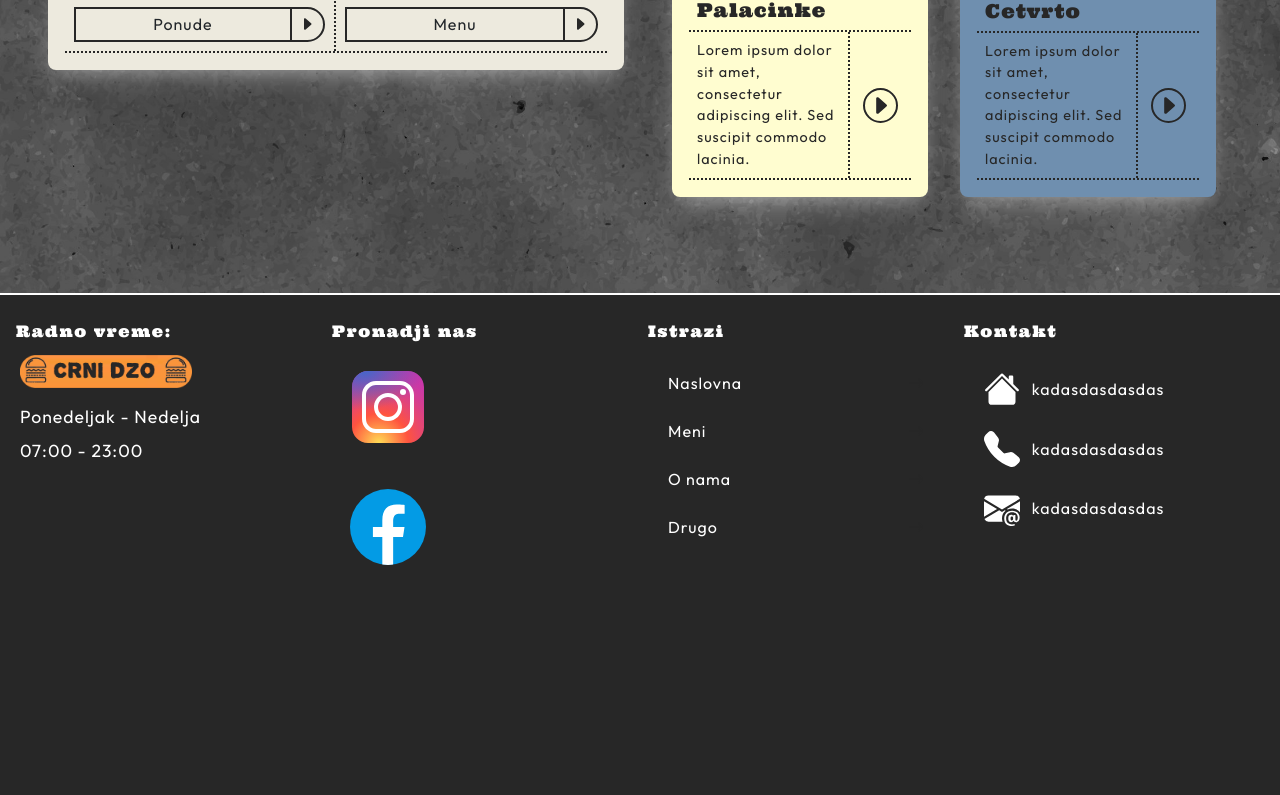
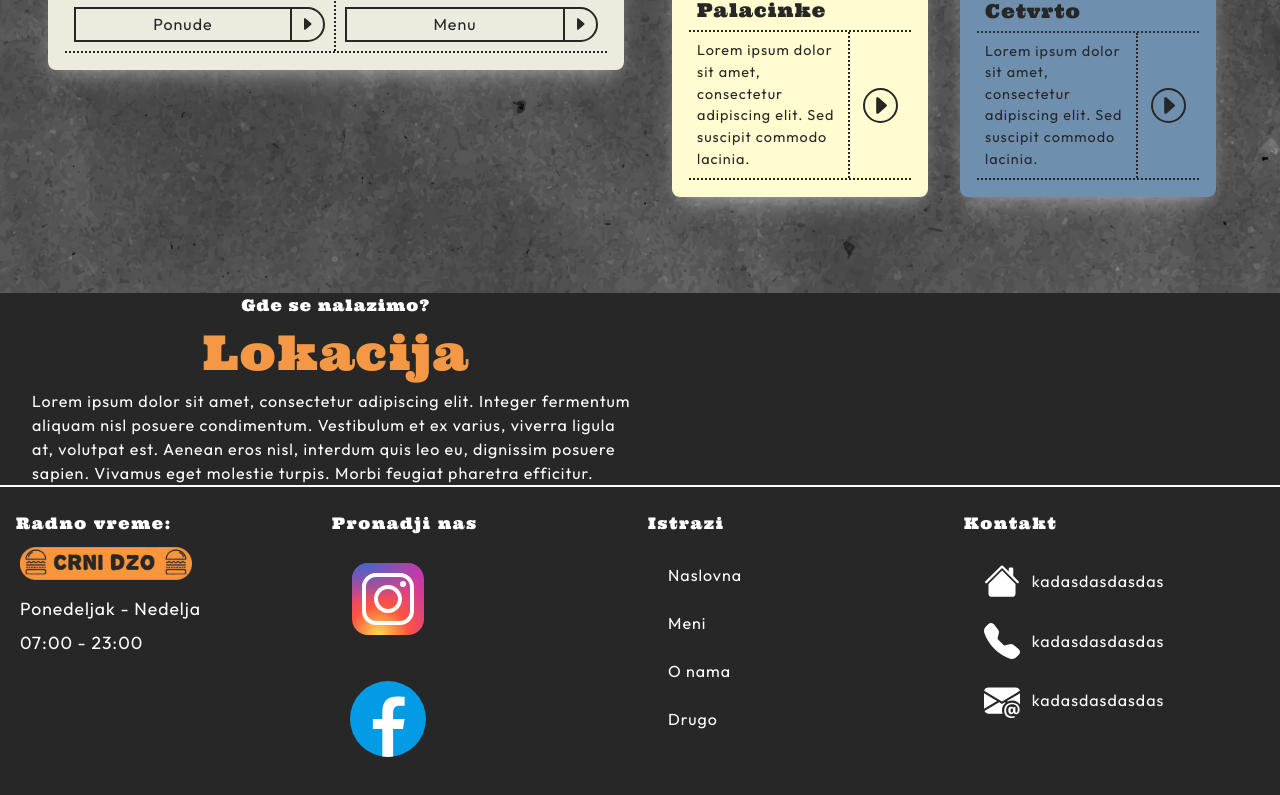
Before and after one commit to nikola-velemir/CrniDzo, a React (Vite) app: page / in a window 1280 px wide. Shown: the part 1628-2423 px from the top of the page. Before the commit the page ends 2235 px from the top, so only its background shows below. Built offline with nearby package versions, Linux system fonts and the light colour scheme.

Commit message:
[wip/feature] location section on homepage

```diff
--- a/src/App.css
+++ b/src/App.css
@@ -781,6 +781,34 @@ footer .footer-link-icon {
   font-family: "Ultra";
   letter-spacing: 2px;
 }
+.location-display {
+  color: #fff;
+  & > .row {
+    width: 95%;
+    margin: 0 auto;
+    & > div {
+      display: grid;
+      place-items: center;
+    }
+  }
+}
+.location-display-text {
+  text-align: center;
+  & .row > div {
+    &:first-child {
+      font-family: "Ultra";
+    }
+    &:nth-child(2) {
+      font-family: "Ultra";
+      font-size: 3rem;
+      color: #f59846;
+    }
+    &:nth-child(n + 3) {
+      text-align: left;
+    }
+  }
+}
+
 @media only screen and (max-width: 990px) {
   .navbar.navbar-expand-lg > .container-fluid {
     width: 100%;
--- /dev/null
+++ b/src/Components/Displays/LocationDisplay/LocationDisplay.tsx
@@ -0,0 +1,26 @@
+const LocationDisplay = () => {
+  return (
+    <div className="containter-fluid location-display">
+      <div className="row">
+        <div className="col-lg-6 col-md-12 col-sm-12 col-xs-12">
+          <div className="location-display-text">
+            <div className="row ">
+              <div className="col-12">Gde se nalazimo?</div>
+              <div className="col-12">Lokacija</div>
+              <div className="col-12">
+                Lorem ipsum dolor sit amet, consectetur adipiscing elit. Integer
+                fermentum aliquam nisl posuere condimentum. Vestibulum et ex
+                varius, viverra ligula at, volutpat est. Aenean eros nisl,
+                interdum quis leo eu, dignissim posuere sapien. Vivamus eget
+                molestie turpis. Morbi feugiat pharetra efficitur.
+              </div>
+            </div>
+          </div>
+        </div>
+        <div className="col-lg-6 col-md-12 col-sm-12 col-xs-12"></div>
+      </div>
+    </div>
+  );
+};
+
+export default LocationDisplay;
--- a/src/Components/Displays/MenuDisplay.tsx
+++ b/src/Components/Displays/MenuDisplay/MenuDisplay.tsx
@@ -1,4 +1,4 @@
-import texture from "../../assets/textures/papertexture.jpg";
+import texture from "../../../assets/textures/papertexture.jpg";
 import MenuDisplayContent from "./SubComponents/MenuDisplayContent";
 import MenuDisplayTitle from "./SubComponents/MenuDisplayTitle";
 
--- a/src/Components/Displays/SubComponents/MenuDisplayCard.tsx
+++ b/src/Components/Displays/MenuDisplay/SubComponents/MenuDisplayCard.tsx
@@ -1,5 +1,5 @@
-import carret from "../../../assets/icons/caret-right-fill.svg";
-import carret_hovered from "../../../assets/icons/caret-right-fill-hovered.svg";
+import carret from "../../../../assets/icons/caret-right-fill.svg";
+import carret_hovered from "../../../../assets/icons/caret-right-fill-hovered.svg";
 import { useState } from "react";
 
 type MenuDisplayCardProps = {
--- a/src/Components/Displays/SubComponents/MenuMainDisplayCard.tsx
+++ b/src/Components/Displays/MenuDisplay/SubComponents/MenuMainDisplayCard.tsx
@@ -1,5 +1,5 @@
-import carret from "../../../assets/icons/caret-right-fill.svg";
-import carret_hovered from "../../../assets/icons/caret-right-fill-hovered.svg";
+import carret from "../../../../assets/icons/caret-right-fill.svg";
+import carret_hovered from "../../../../assets/icons/caret-right-fill-hovered.svg";
 import MenuMainDisplayButton from "./MenuMainDisplayButton";
 
 type MenuMainDisplayCardProps = {
--- a/src/Pages/Home.tsx
+++ b/src/Pages/Home.tsx
@@ -3,7 +3,8 @@ import { CarouselImageContext } from "../Components/Context/Providers/CarouselIm
 import Navbar from "../Components/Navbar/Navbar";
 import Footer from "../Components/Footer/Footer";
 import PageBanner from "../Components/Hero/Banner/PageBanner";
-import MenuDisplay from "../Components/Displays/MenuDisplay";
+import MenuDisplay from "../Components/Displays/MenuDisplay/MenuDisplay";
+import LocationDisplay from "../Components/Displays/LocationDisplay/LocationDisplay";
 
 const Home = () => {
   const imageContext = useContext(CarouselImageContext);
@@ -13,6 +14,7 @@ const Home = () => {
       {/* <Carousel images={imageContext.landing.carousel}></Carousel> */}
       <PageBanner></PageBanner>
       <MenuDisplay></MenuDisplay>
+      <LocationDisplay></LocationDisplay>
       <Footer></Footer>
     </>
   );
```
Also changed, not shown: src/Components/Displays/MenuDisplay/SubComponents/MenuDisplayContent.tsx (renamed from src/Components/Displays/SubComponents/MenuDisplayContent.tsx, +6 -6 lines), src/Components/Displays/MenuDisplay/SubComponents/MenuDisplayTitle.tsx (renamed from src/Components/Displays/SubComponents/MenuDisplayTitle.tsx), src/Components/Displays/MenuDisplay/SubComponents/MenuMainDisplayButton.tsx (renamed from src/Components/Displays/SubComponents/MenuMainDisplayButton.tsx).
